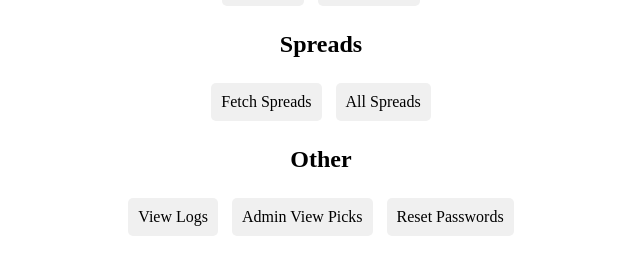
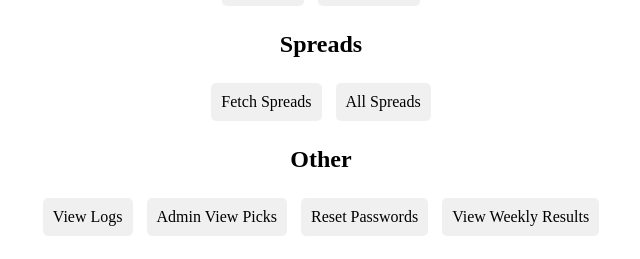
Before and after one commit to gmichnikov/nfl-survivor, a Flask app: page / in a window 1280 px wide. Shown: the part 560-819 px from the top of the page, without its empty margins (319-959 px from the left). Run offline with Flask 3, Linux system fonts and the light colour scheme; a user stored in the database is signed in; tables that the repository leaves empty hold one stand-in row (values such as "Sample post").

Commit message:
Add admin view_weekly_results

```diff
--- a/app/routes.py
+++ b/app/routes.py
@@ -652,3 +652,23 @@ def find_team_with_most_negative_spread(previously_picked_teams, week_number):
             team_to_pick = spread.road_team
 
     return team_to_pick
+
+@app.route('/admin_view_weekly_results')
+@login_required
+def admin_view_weekly_results():
+    if not current_user.is_admin:
+        return "Access Denied", 403
+
+    team_dict = load_nfl_teams_as_dict()
+
+    weekly_results = WeeklyResult.query.all()
+
+    results_by_team = {}
+    for result in weekly_results:
+        team_name = team_dict.get(result.team, 'Unknown Team')
+        if team_name not in results_by_team:
+            results_by_team[team_name] = {week: '' for week in range(0, 18)}
+        results_by_team[team_name][result.week] = result.result
+    sorted_results_by_team = dict(sorted(results_by_team.items()))
+
+    return render_template('admin_view_weekly_results.html', results_by_team=sorted_results_by_team)
--- a/app/templates/index.html
+++ b/app/templates/index.html
@@ -65,6 +65,7 @@
         <a href="{{ url_for('view_logs') }}">View Logs</a>
         <a href="{{ url_for('admin_view_picks') }}">Admin View Picks</a>
         <a href="{{ url_for('admin_reset_password') }}">Reset Passwords</a>
+        <a href="{{ url_for('admin_view_weekly_results') }}">View Weekly Results</a>
     {% endif %}
 
 </body>
```
Also changed, not shown: app/templates/admin_view_weekly_results.html (added, +49 -0 lines).
